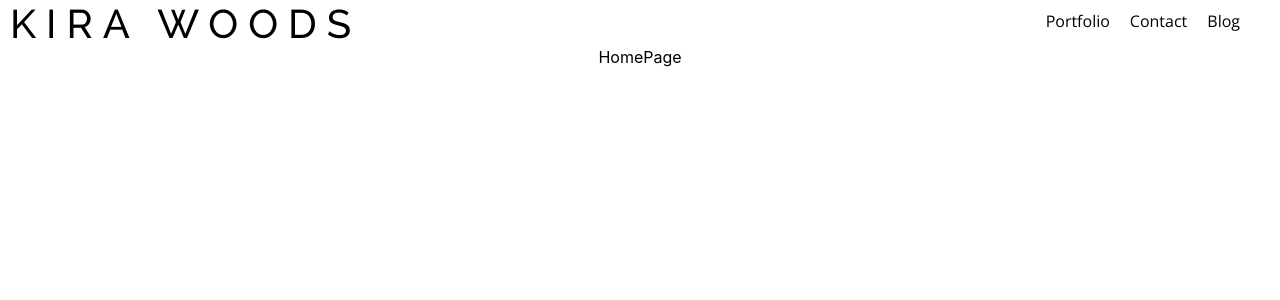
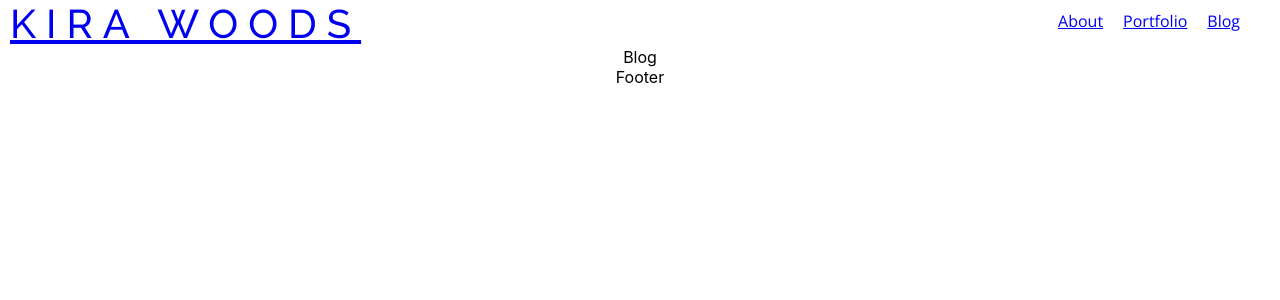
Before and after one commit to kirawoods/portfolio, a React (Create React App) app: page /blog in a window 1280 px wide. Shown: the top 300 px of the page. Built offline with nearby package versions, Linux system fonts and the light colour scheme.

Commit message:
adds routing

```diff
--- a/package.json
+++ b/package.json
@@ -8,6 +8,8 @@
     "@testing-library/user-event": "^7.1.2",
     "react": "^16.13.1",
     "react-dom": "^16.13.1",
+    "react-router": "^5.2.0",
+    "react-router-dom": "^5.2.0",
     "react-scripts": "3.4.1"
   },
   "scripts": {
--- a/src/App.js
+++ b/src/App.js
@@ -6,12 +6,21 @@ import { Portfolio } from "./components/Portfolio";
 import { Contact } from "./components/Contact";
 import { Footer } from "./components/Footer";
 import { HomePage } from "./components/HomePage";
-
+import { Blog } from "./components/Blog";
+import { BrowserRouter as Router } from "react-router-dom";
+import { Route } from "react-router-dom";
 function App() {
   return (
     <div className="App">
-      <Header />
-      <HomePage />
+      <Router>
+        <Header />
+        <Route exact path="/" component={HomePage} />
+        <Route path="/portfolio" component={Portfolio} />
+        <Route path="/contact" component={Contact} />
+        <Route path="/about" component={About} />
+        <Route path="/blog" component={Blog} />
+        <Footer />
+      </Router>
     </div>
   );
 }
--- /dev/null
+++ b/src/components/Blog.js
@@ -0,0 +1,6 @@
+import React from "react";
+import "./Blog.css";
+
+export function Blog() {
+  return <div className="Blog">Blog</div>;
+}
--- a/src/components/Header.js
+++ b/src/components/Header.js
@@ -1,14 +1,23 @@
 import React from "react";
 import "./Header.css";
+import { Link } from "react-router-dom";
 
 export function Header() {
   return (
     <div className="Header">
-      <div className="name">KIRA WOODS</div>
+      <Link className="name" to="/">
+        KIRA WOODS
+      </Link>
       <div className="navigation-menu">
-        <div className="menu-item">Portfolio</div>
-        <div className="menu-item">Contact</div>
-        <div className="menu-item">Blog</div>
+        <Link className="menu-item" to="/about">
+          About
+        </Link>
+        <Link className="menu-item" to="/portfolio">
+          Portfolio
+        </Link>
+        <Link className="menu-item" to="/blog">
+          Blog
+        </Link>
       </div>
     </div>
   );
```
Also changed, not shown: src/components/Blog.css (added), 1 other file (tests, documents, lock files or other folders).
